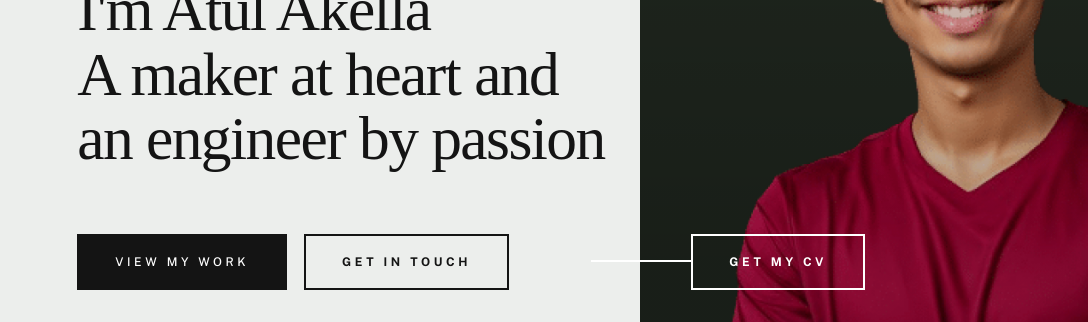
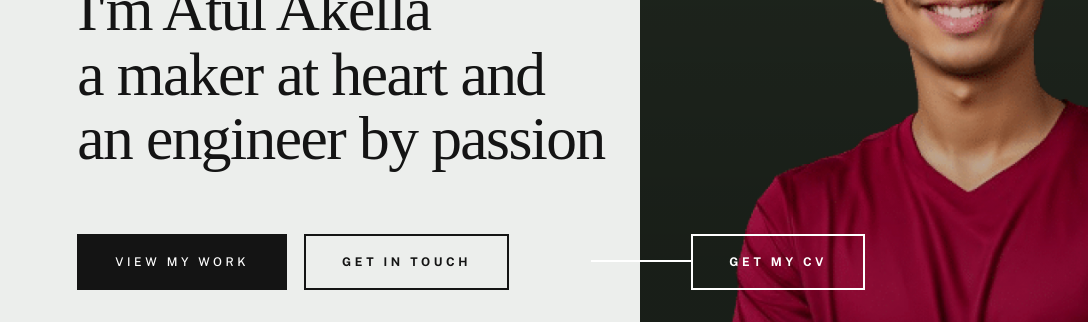
Before and after one commit to atulakella/aa-new, a React app: page index.html in a window 1280 px wide. Shown: the part 478-800 px from the top of the page, 0-1088 px from the left. Built offline with nearby package versions, Linux system fonts and the light colour scheme; a web font is replaced by a local one.

Commit message:
minor updates in the hero section

```diff
--- a/index.html
+++ b/index.html
@@ -352,8 +352,8 @@
 
                         <div class="s-intro__content-pretitle text-pretitle">Hey There!</div>
                         <h1 class="s-intro__content-title">
-                        I'm Atul Akella<br>
-                        A maker at heart and<br>
+                        I'm Atul Akella   <br>
+                        a maker at heart and<br>
                         an engineer by passion
                         </h1>
 
```
